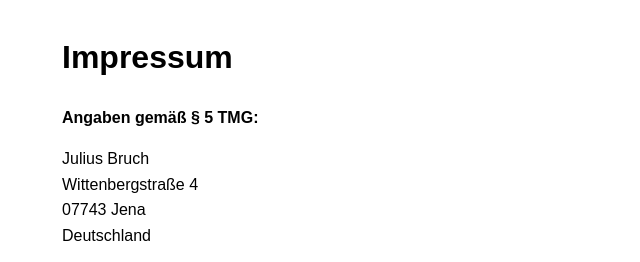
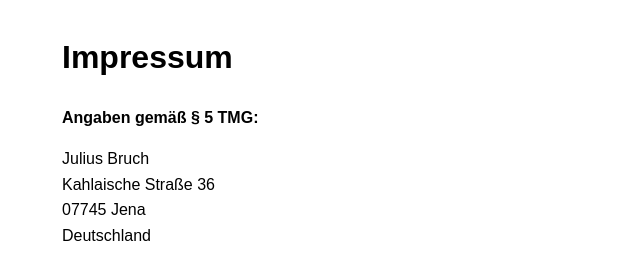
Before and after one commit to Digital-Jena/power-apps-jena, a plain HTML site: page impressum.html in a window 1280 px wide. Shown: the top 262 px of the page, 178-818 px from the left. Drawn offline with Linux system fonts and the light colour scheme.

Commit message:
Update impressum.html

```diff
--- a/impressum.html
+++ b/impressum.html
@@ -21,8 +21,8 @@
 
   <p>
     Julius Bruch<br>
-    Wittenbergstraße 4<br>
-    07743 Jena<br>
+    Kahlaische Straße 36<br>
+    07745 Jena<br>
     Deutschland
   </p>
 
```
